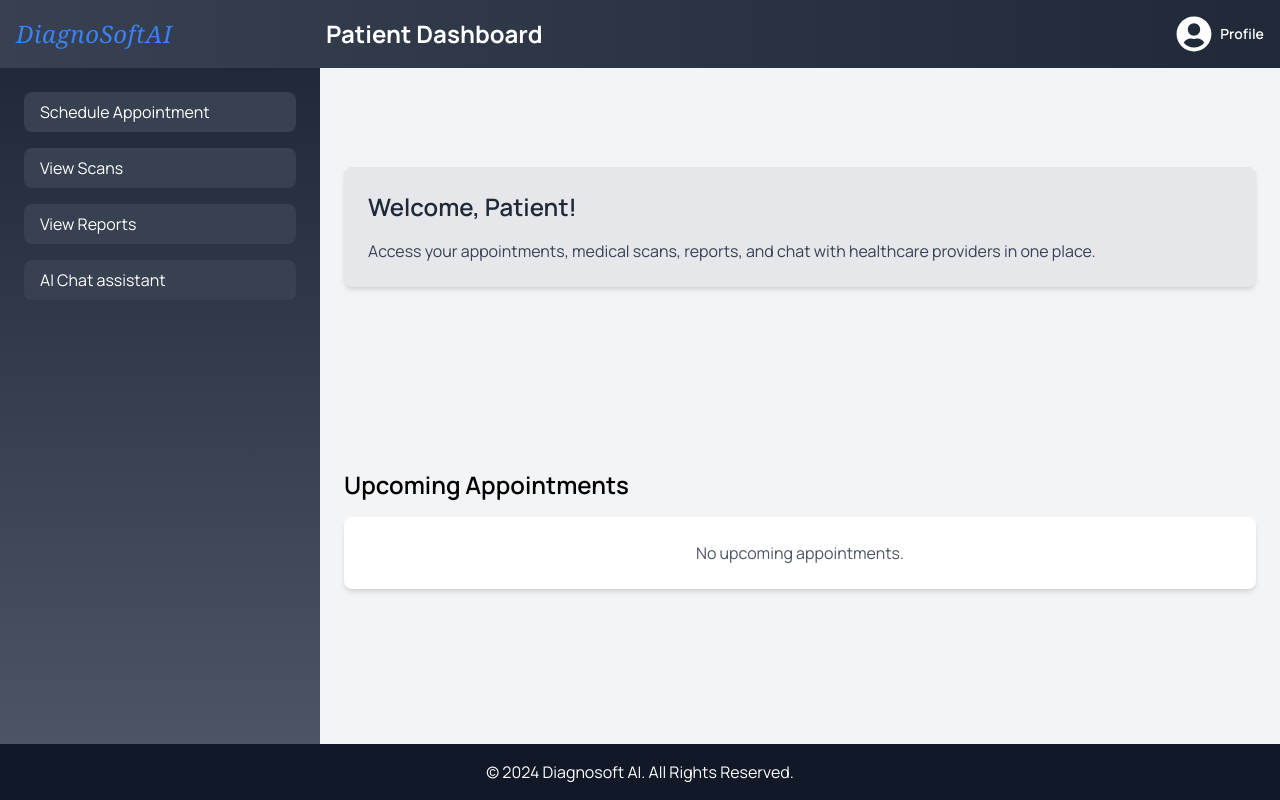
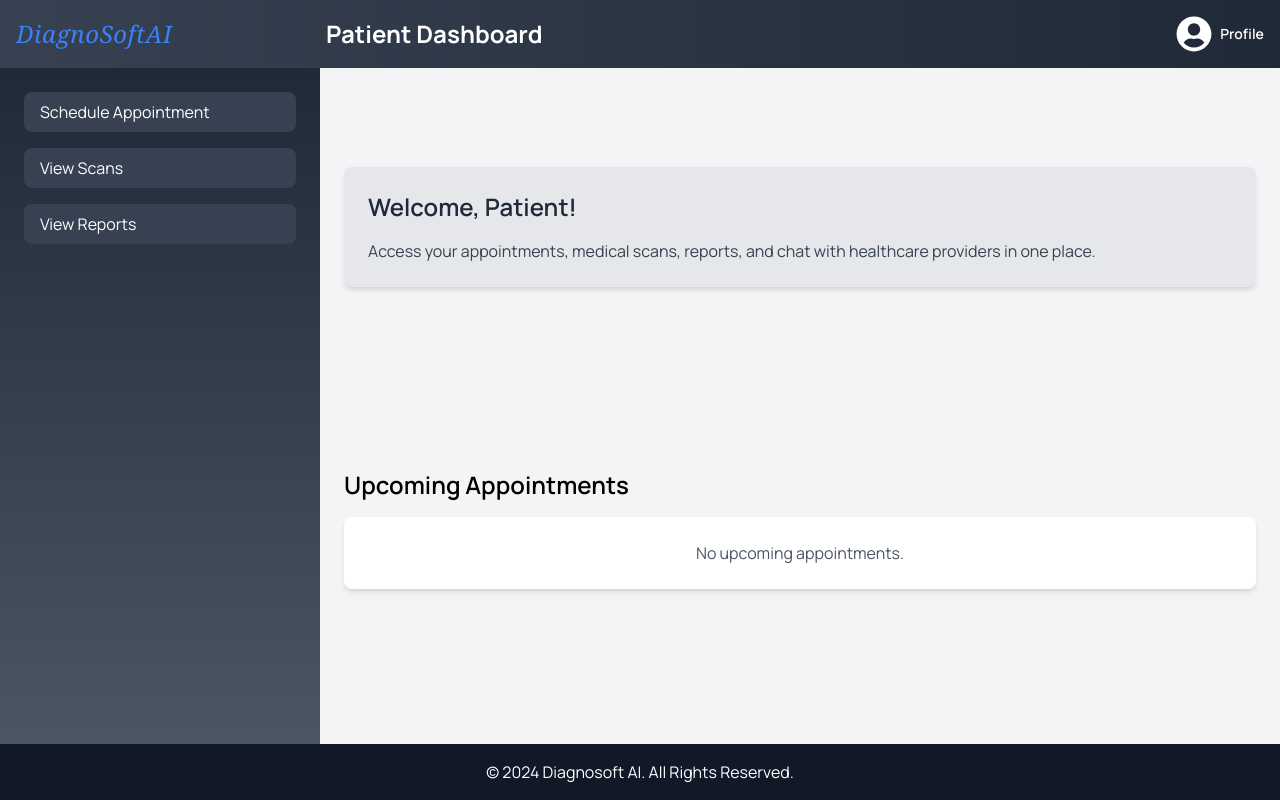
Before and after one commit to thashu28/DiagnoSoftAI, a React (Vite) app in the folder frontend/: page /patients_dashboard in a window 1280 px wide. Built offline with nearby package versions, Linux system fonts and the light colour scheme.

Commit message:
deleted:    frontend/src/components/patients/patient_chat.jsx 	modified:   frontend/src/components/patients/patients_dashboard.jsx 	modified:   frontend/src/layout_routes/layout.jsx

```diff
--- a/frontend/src/components/patients/patient_chat.jsx
+++ /dev/null
@@ -1,35 +0,0 @@
-import React from "react";
-import MedicalChatbot from "./MedicalChatbot";
-
-const PatientChat = () => {
-  return (
-    <div className="min-h-screen flex flex-col bg-gray-100">
-      {/* Header */}
-      <header className="bg-gradient-to-r from-gray-700 to-gray-900 text-white p-4 shadow-lg flex items-center justify-between">
-        {/* Website Name */}
-        <div className="font-serif italic text-blue-500 text-2xl tracking-wide">
-          DiagnoSoftAI
-        </div>
-        {/* Patient Dashboard Title */}
-        <h1 className="text-2xl font-bold" style={{ marginRight: "30rem" }}>Patient Dashboard</h1>
-      </header>
-
-      <main className="flex-grow p-4 md:p-8">
-        <div className="max-w-6xl mx-auto h-[calc(100vh-12rem)]">
-          <h2 className="text-2xl font-semibold text-gray-800 mb-6 text-center">
-            Medical Assistant
-          </h2>
-          <div className="h-full">
-            <MedicalChatbot />
-          </div>
-        </div>
-      </main>
-
-      <footer className="bg-gray-800 text-white py-4 text-center">
-        <p>&copy; 2024 Diagnosoft AI. All Rights Reserved.</p>
-      </footer>
-    </div>
-  );
-};
-
-export default PatientChat;
--- a/frontend/src/components/patients/patients_dashboard.jsx
+++ b/frontend/src/components/patients/patients_dashboard.jsx
@@ -86,14 +86,7 @@ const PatientDashboard = () => {
                   View Reports
                 </Link>
               </li>
-              <li>
-                <Link
-                  to="/patients_dashboard/patient_chat"
-                  className="block px-4 py-2 bg-gray-700 text-white rounded-lg hover:bg-gray-600 hover:scale-105 transform transition"
-                >
-                  AI Chat assistant
-                </Link>
-              </li>
+
             </ul>
           </nav>
         </aside>
--- a/frontend/src/layout_routes/layout.jsx
+++ b/frontend/src/layout_routes/layout.jsx
@@ -21,7 +21,7 @@ import DoctorProfile from '../components/doctors/doctor_profile'
 import ScheduleAppointments from '../components/patients/schedule_appointments';
 import PatientViewScans from '../components/patients/view_scans'; // New import
 import ViewReports from '../components/patients/view_reports'; // New import
-import PatientChat from '../components/patients/patient_Chat';
+
 
 // Importing the new page in the Lab technician Dashboard
 import LabTechnicianChat from '../components/lab_technician/labtechnician_chat';
@@ -60,7 +60,7 @@ const Layout = () => {
           <Route path="/patients_dashboard/schedule_appointments" element={<ScheduleAppointments />} />
           <Route path="/patients_dashboard/view_scans" element={<PatientViewScans />} /> {/* New route */}
           <Route path="/patients_dashboard/view_reports" element={<ViewReports />} />
-          <Route path="/patients_dashboard/patient_chat" element={<PatientChat />} />
+
           <Route path="/patients_dashboard/profile" element={<PatientProfile/>}/>
 
           {/* Lab Technician Dashboard Feature Routes */}
```
